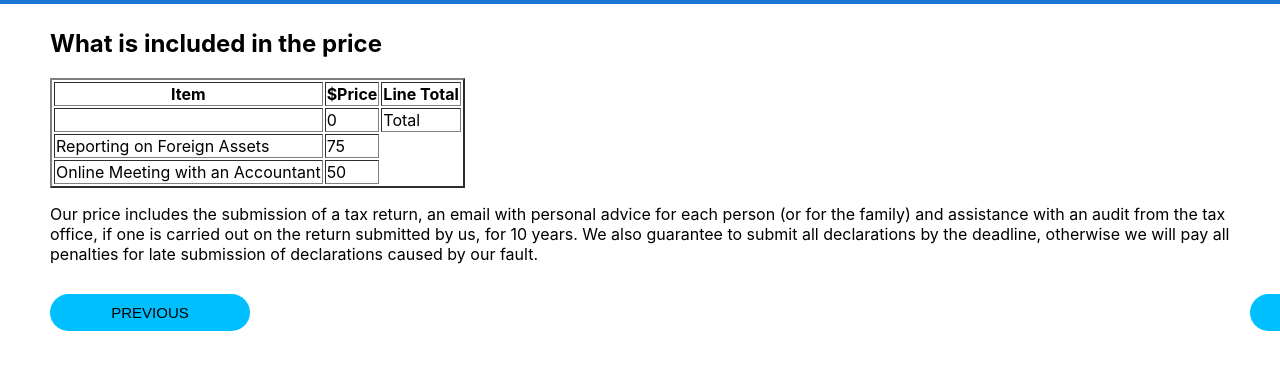
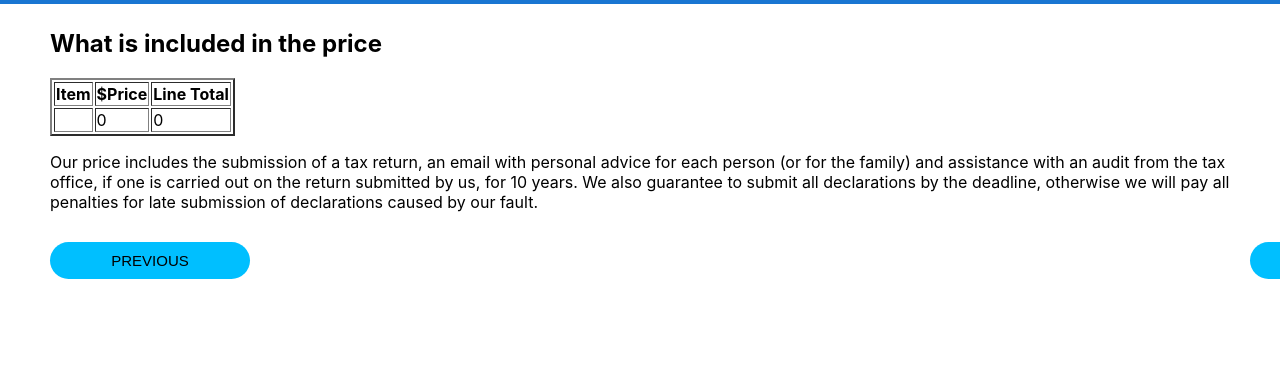
Before and after one commit to ViacheslavBFG/Fillingdata, a React (Create React App) app: page /Fillingdata/finalstep in a window 1280 px wide. Shown: the top 370 px of the page. Built offline with nearby package versions, Linux system fonts and the light colour scheme.

Commit message:
add connection

```diff
--- a/src/components/CheckboxContext.jsx
+++ b/src/components/CheckboxContext.jsx
@@ -4,9 +4,20 @@ const CheckboxContext = createContext();
 
 export const CheckboxProvider = ({ children }) => {
   const [selectedCheckboxes, setSelectedCheckboxes] = useState([]);
+  const [selectedOption, setSelectedOption] = useState('');
+  const [selectedOptionProperty, setSelectedOptionProperty] = useState('');
 
   return (
-    <CheckboxContext.Provider value={{ selectedCheckboxes, setSelectedCheckboxes }}>
+    <CheckboxContext.Provider
+      value={{
+        selectedCheckboxes,
+        setSelectedCheckboxes,
+        selectedOption,
+        setSelectedOption,
+        selectedOptionProperty,
+        setSelectedOptionProperty,
+      }}
+    >
       {children}
     </CheckboxContext.Provider>
   );
--- a/src/components/finalstep/finalstep.jsx
+++ b/src/components/finalstep/finalstep.jsx
@@ -6,6 +6,7 @@ import { useCheckboxContext } from '../CheckboxContext';
 
 const Finalstep = () => {
   const { selectedCheckboxes } = useCheckboxContext();
+
   const maxValue =
     selectedCheckboxes.length > 0 ? Math.max(...selectedCheckboxes) : 0;
   let lineTotalMessage = '';
@@ -27,6 +28,14 @@ const Finalstep = () => {
     default:
       lineTotalMessage = '';
   }
+
+  const { selectedOption } = useCheckboxContext();
+  const additionalCost = selectedOption === 'option2' ? 50 : 0;
+
+  const { selectedOptionProperty } = useCheckboxContext();
+  const additionalCostProperty = selectedOptionProperty === 'option12' ? 75 : 0;
+  const sum = maxValue + additionalCostProperty + additionalCost;
+
   return (
     <MainDiv>
       <h2>What is included in the price</h2>
@@ -45,20 +54,22 @@ const Finalstep = () => {
             <tr>
               <td>{lineTotalMessage}</td>
               <td>{maxValue}</td>
-              <td>Total</td>
+              <td>{sum}</td>
             </tr>
           </tbody>
           <tbody>
+            {additionalCostProperty === 75 && (
               <tr>
                 <td>Reporting on Foreign Assets</td>
-              <td>75</td>
+                <td>{additionalCostProperty}</td>
               </tr>
-          </tbody>
-          <tbody>
+            )}
+            {additionalCost === 50 && (
               <tr>
                 <td>Online Meeting with an Accountant</td>
-              <td>50</td>
+                <td>{additionalCost}</td>
               </tr>
+            )}
           </tbody>
         </table>
       </div>
--- a/src/components/secondstep/secondstep.jsx
+++ b/src/components/secondstep/secondstep.jsx
@@ -12,7 +12,12 @@ import {
 import { Pthird } from 'components/thirdstep/thirdstepStyle';
 const Secondstep = () => {
   const [showAdditionalInfo, setShowAdditionalInfo] = useState(false);
-  const { selectedCheckboxes, setSelectedCheckboxes } = useCheckboxContext();
+  const {
+    selectedCheckboxes,
+    setSelectedCheckboxes,
+    selectedOptionProperty,
+    setSelectedOptionProperty,
+  } = useCheckboxContext();
   const handleCheckboxChange = event => {
     const { value, checked } = event.target;
     if (checked) {
@@ -28,6 +33,10 @@ const Secondstep = () => {
     } else {
       setShowAdditionalInfo(false);
     }
+  };
+
+  const handleOptionChangeProperty = e => {
+    setSelectedOptionProperty(e.target.value);
   };
 
   return (
@@ -171,18 +180,39 @@ const Secondstep = () => {
           1,3 Select the total value of property that you have outside of Canada
           (bank accounts, real estate, cars, shares, securities, etc.)
         </Pthird>
-        <label htmlFor="option3">
-          <StyledCheckbox type="radio" id="option3" name="optionS" />
+        <label htmlFor="option0">
+          <StyledCheckbox
+            id="option0"
+            type="radio"
+            name="optionS"
+            value="option10"
+            checked={selectedOptionProperty === 'option10'}
+            onChange={handleOptionChangeProperty}
+          />
           From 0 to $100,000
         </label>
 
-        <label htmlFor="option4">
-          <StyledCheckbox type="radio" id="option4" name="optionS" />
+        <label htmlFor="option100">
+          <StyledCheckbox
+            id="option100"
+            type="radio"
+            name="optionS"
+            value="option11"
+            checked={selectedOptionProperty === 'option11'}
+            onChange={handleOptionChangeProperty}
+          />
           From $100,000 to $250,000
         </label>
 
-        <label htmlFor="option5">
-          <StyledCheckbox type="radio" id="option5" name="optionS" />
+        <label htmlFor="option250">
+          <StyledCheckbox
+            id="option250"
+            type="radio"
+            name="optionS"
+            value="option12"
+            checked={selectedOptionProperty === 'option12'}
+            onChange={handleOptionChangeProperty}
+          />
           $250,000 or more
         </label>
       </PropertyDiv>
--- a/src/components/thirdstep/thirdstep.jsx
+++ b/src/components/thirdstep/thirdstep.jsx
@@ -1,6 +1,7 @@
 import React, { useState } from 'react';
 import { Link } from 'react-router-dom';
 import { FamDiv, Pthird } from './thirdstepStyle';
+import { useCheckboxContext } from '../CheckboxContext';
 import {
   BtnDivTwo,
   StyledCheckbox,
@@ -8,10 +9,10 @@ import {
 import { BtnStyle, MainDiv } from 'components/main/mainStyle';
 
 const ThirdStep = () => {
-  const [selectedOption, setSelectedOption] = useState('');
+  const { selectedOption, setSelectedOption } = useCheckboxContext();
 
-  const handleOptionChange = event => {
-    setSelectedOption(event.target.value);
+  const handleOptionChange = (e) => {
+    setSelectedOption(e.target.value);
   };
 
   return (
@@ -28,7 +29,9 @@ const ThirdStep = () => {
             type="radio"
             name="option3"
             value="option1"
+            checked={selectedOption === 'option1'}
             onChange={handleOptionChange}
+
           />
           2,1 I will fill out the step-by-step form myself (it will be sent to
           your e-mail after payment, the approximate filling time is 1 hour per
@@ -39,14 +42,15 @@ const ThirdStep = () => {
             type="radio"
             name="option3"
             value="option2"
+            checked={selectedOption === 'option2'}
             onChange={handleOptionChange}
+
           />
           2,2 I need help from an accountant in filling out (this option adds
           $50 to the cost of one declaration)
         </label>
       </FamDiv>
 
-      {selectedOption === 'option2' && <p>Online meeting with an accountant</p>}
 
       <BtnDivTwo>
         <Link to={'/secondstep'}>
```
Lines whose indentation alone changed are shown as unchanged.
